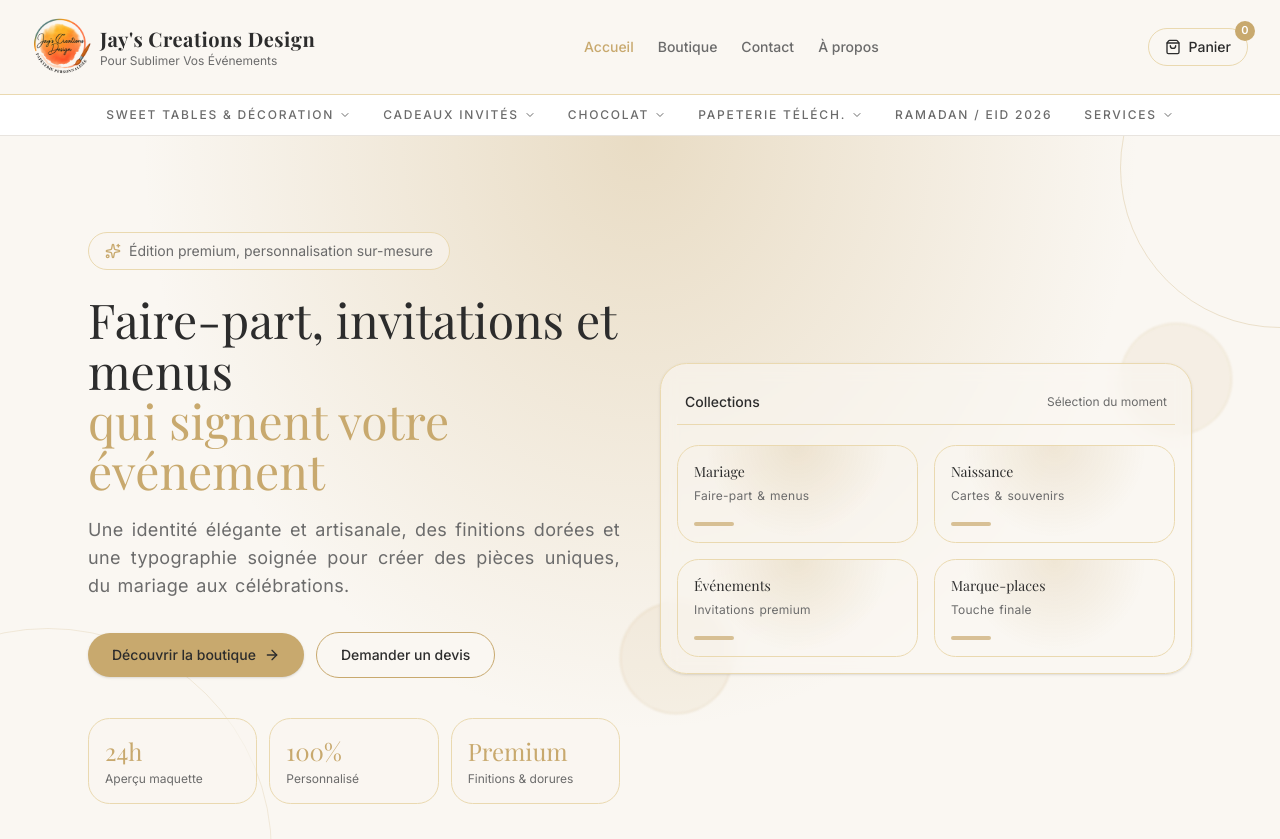
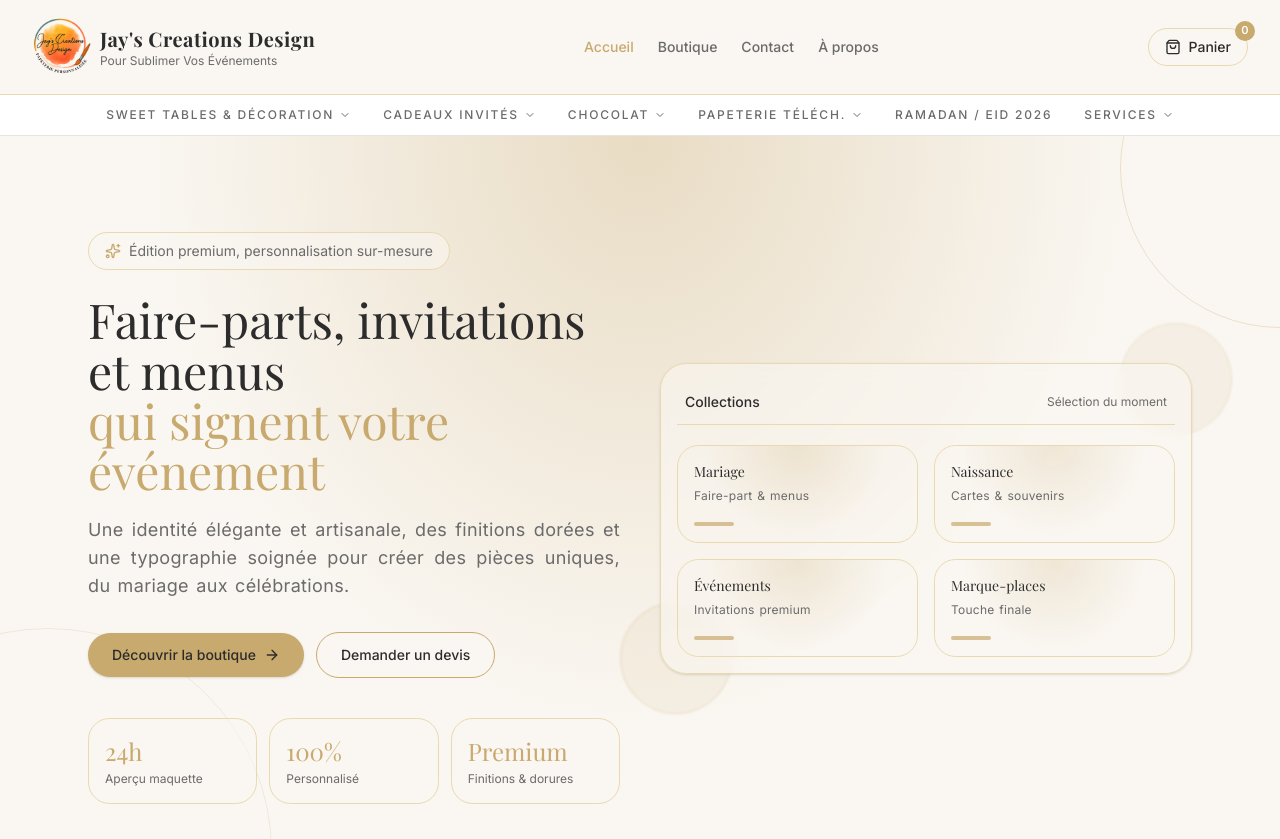
Before and after one commit to jayscreationsdesign/jayscreation, a Next.js app: page / in a window 1280 px wide. Shown: the top 839 px of the page. Built offline with nearby package versions, Linux system fonts and the light colour scheme; a web font is replaced by a local one.

Commit message:
Faire-parts au pluriel dans titre page d'accueil

```diff
--- a/src/components/home/Hero.tsx
+++ b/src/components/home/Hero.tsx
@@ -18,7 +18,7 @@ export default function Hero() {
             </div>
 
             <h1 className="mt-6 font-heading text-4xl leading-[1.05] text-foreground sm:text-5xl">
-              Faire-part, invitations et menus
+              Faire-parts, invitations et menus
               <span className="block text-accent">
                 qui signent votre événement
               </span>
```
